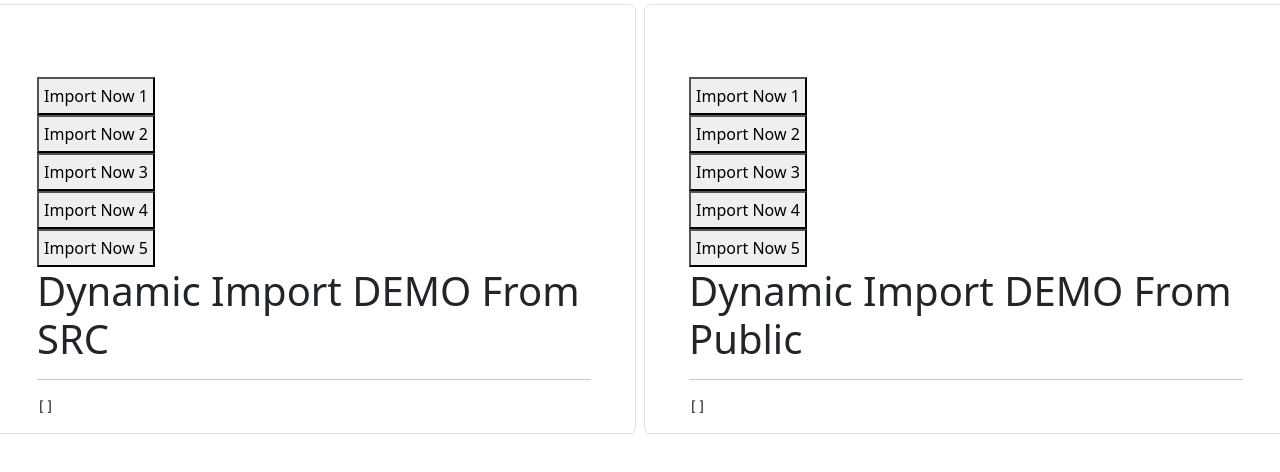
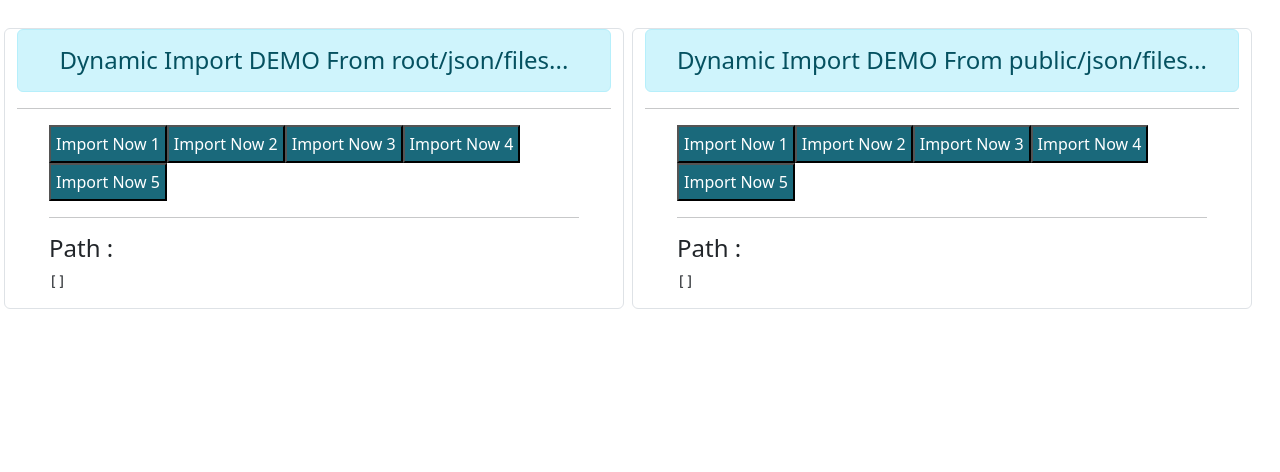
Before and after one commit to virendrapatelDJ/dynamic-import-caching, a Next.js app: page / in a window 1280 px wide. Shown: the top 472 px of the page. Built offline with nearby package versions, Linux system fonts and the light colour scheme.

Commit message:
updated UI

```diff
--- a/pages/index.jsx
+++ b/pages/index.jsx
@@ -5,12 +5,18 @@ import styles from '../styles/Home.module.css';
 
 export default function Home() {
   const [data, setData] = useState([]);
+  const [path, setPath] = useState('');
+  const [pathPublic, setPathPublic] = useState('');
   const [dataPublic, setDataPublic] = useState([]);
 
   const importNowFromJson = async (id) => {
+    const path = `../json/products${id}.json`
+    setPath(path)
     setData((await import(`../json/products${id}.json`)).default);
   };
   const importNowFromJsonPublic = async (id) => {
+    const path = `../public/json/products${id}.json`
+    setPathPublic(path)
     setDataPublic((await import(`../public/json/products${id}.json`)).default);
   };
   return (
@@ -22,29 +28,31 @@ export default function Home() {
         />
       </Head>
 
-      <div className="row">
+      <br />
+      <div className="row container-fluid">
         <div className="col border rounded m-1">
+          <h4 className="text-center alert alert-info">
+            Dynamic Import DEMO From root/json/files...
+          </h4>
+          <hr />
           <div className={styles.container}>
-            <br />
-            <br />
-            <br />
             <button onClick={() => importNowFromJson(1)}>Import Now 1 </button>
             <button onClick={() => importNowFromJson(2)}>Import Now 2 </button>
             <button onClick={() => importNowFromJson(3)}>Import Now 3</button>
             <button onClick={() => importNowFromJson(4)}>Import Now 4</button>
             <button onClick={() => importNowFromJson(5)}>Import Now 5</button>
 
-            <h1>Dynamic Import DEMO From SRC</h1>
-
             <hr />
+            <h4>Path : {path}</h4>
             <pre>{JSON.stringify(data, null, 2)}</pre>
           </div>
         </div>
         <div className="col border rounded m-1">
+          <h4 className="text-center alert alert-info">
+            Dynamic Import DEMO From public/json/files...
+          </h4>
+          <hr />
           <div className={styles.container}>
-            <br />
-            <br />
-            <br />
             <button onClick={() => importNowFromJsonPublic(1)}>
               Import Now 1{' '}
             </button>
@@ -61,9 +69,9 @@ export default function Home() {
               Import Now 5
             </button>
 
-            <h1>Dynamic Import DEMO From Public</h1>
+            <hr />
+            <h4>Path : {pathPublic}</h4>
 
-            <hr />
             <pre>{JSON.stringify(dataPublic, null, 2)}</pre>
           </div>
         </div>
--- a/styles/globals.css
+++ b/styles/globals.css
@@ -27,12 +27,16 @@ a {
 
 
 button{
-  display:  block;
   padding:  5px ;
-  margin:  10px;
-  font-size: 2em;
+  margin:  4px;
+  border-radius: 20px;
+  background-color: rgb(26, 105, 123);
+  color: white;
+  font-size:1em;
 }
 
 pre{
-  font-size: 1.5em;
+  font-size: 1em;
+  max-width: 500px;
+  overflow-x: scroll;
 }
```
